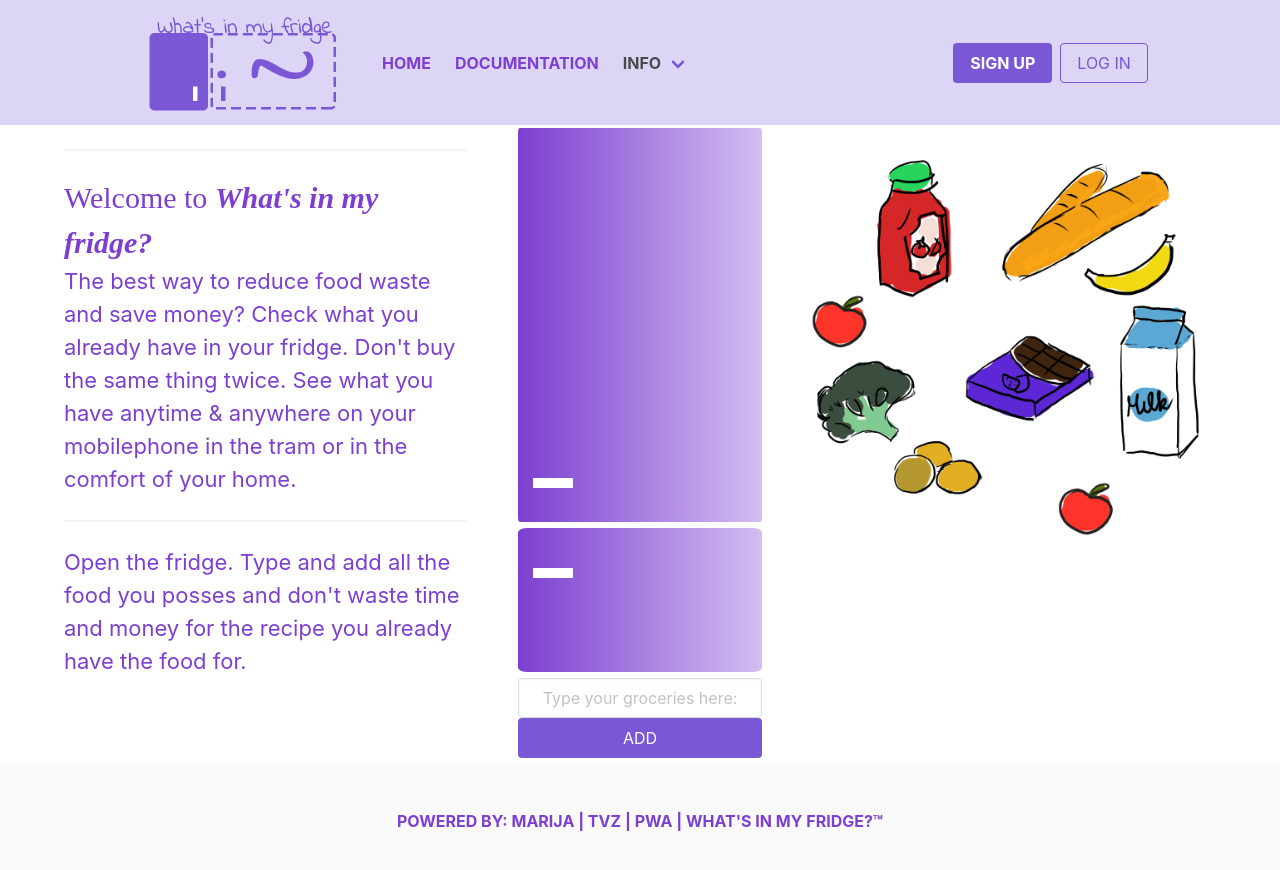
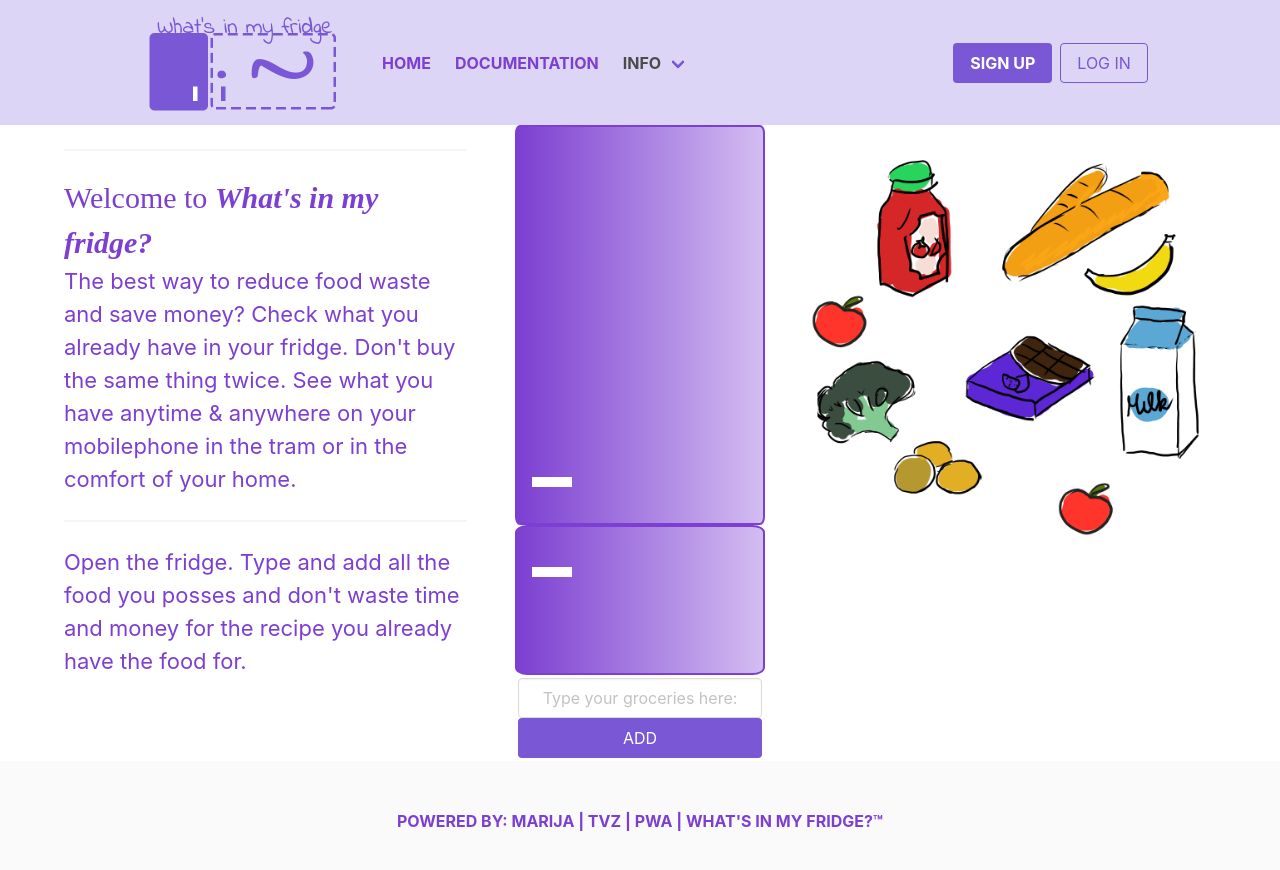
Before and after one commit to msimunic11/pwa_projekt, a Vue app: page / in a window 1280 px wide. Shown: the top 870 px of the page. Built offline with nearby package versions, Linux system fonts and the light colour scheme.

Commit message:
border fridge-u

```diff
--- a/src/App.vue
+++ b/src/App.vue
@@ -116,6 +116,7 @@ input.input {
   text-align: center;
   height: 400px;
 background: linear-gradient(90deg, rgba(124,63,209,1) 0%, rgba(202,176,238,0.83) 100%);
+    border: 2px solid rgba(124,63,209,1);
 }
 
 .fridge-bottom {
@@ -126,6 +127,7 @@ background: linear-gradient(90deg, rgba(124,63,209,1) 0%, rgba(202,176,238,0.83)
   height: 150px;
   border-radius: 5%;
 background: linear-gradient(90deg, rgba(124,63,209,1) 0%, rgba(202,176,238,0.83) 100%);
+    border: 2px solid rgba(124,63,209,1);
 }
 button.add-button {
   height: 40px;
```
